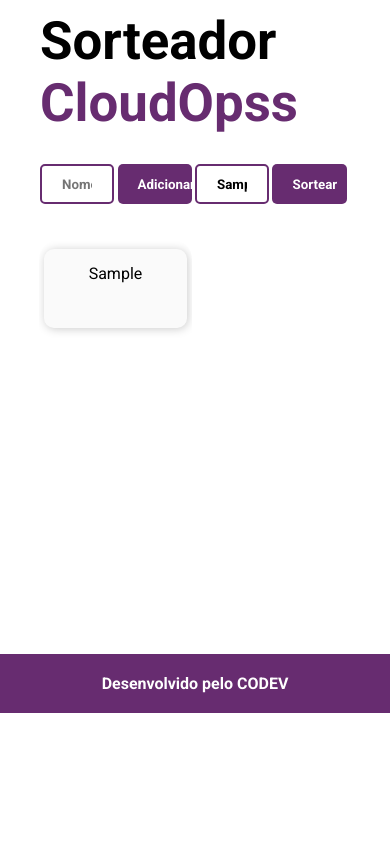
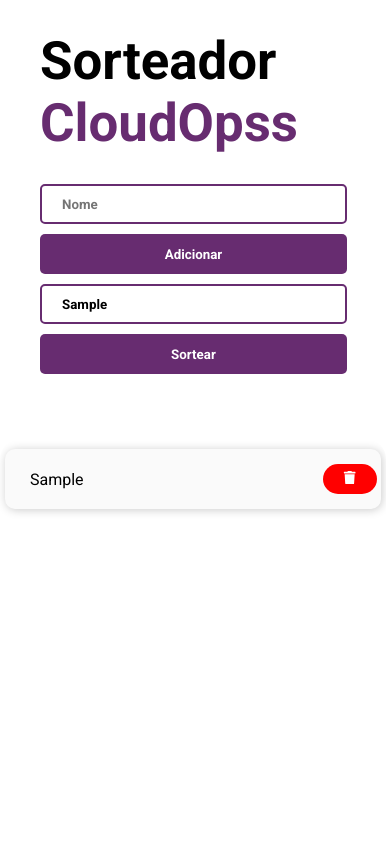
Before and after one commit to HermandoThiago/Sorteador-React, a React (Create React App) app: page / in a window 390 px wide. Both pictures are taken after typing "Sample", "Sample" into the empty fields and a click on the button "Adicionar". Shown: the top 844 px of the page. Built offline with nearby package versions, Linux system fonts and the light colour scheme.

Commit message:
melhoramento de design

```diff
--- a/src/components/Lista.jsx
+++ b/src/components/Lista.jsx
@@ -5,8 +5,12 @@
 
     return(
         <div className="concorrente">
-            <span>{props.nome} </span>
-            <button onClick={props.delete}>{<FaTrash />}</button>
+            <div className="nome">
+                <span>{props.nome} </span>
+            </div>
+            <div className="deletar-button">
+                <button onClick={props.delete}>{<FaTrash />}</button>
+            </div>
         </div>
     );
 }
--- a/src/components/ModalSorteado.jsx
+++ b/src/components/ModalSorteado.jsx
@@ -7,7 +7,7 @@
             <div className={props.modal ? "modal-sorteado mostrar" : "modal-sorteado"}>
                 <div className="box-modal">
                     <div className="sorteado">
-                        <h2>O ganhador do {props.premio}</h2>
+                        <h2>O ganhador do prêmio <span className="premio">{props.premio}</span></h2>
                         <p>{props.sorteado}</p>
                     </div>
                     <div className="botoes">
--- a/src/components/Sorteador.jsx
+++ b/src/components/Sorteador.jsx
@@ -65,6 +65,7 @@
         setLista(newList);
         setSorteado("");
         setModal(false);
+        setPremio("");
     }
 
     function fecharModal(){
@@ -128,8 +129,7 @@
                         }
                     </div>
                 </div>
-
-                    <footer>Desenvolvido pelo <span>CODEV</span></footer>
+                <footer>Desenvolvido pelo <span>CODEV</span></footer>
             </section>
         </>
     );
--- a/src/styles/modalSorteado.scss
+++ b/src/styles/modalSorteado.scss
@@ -1,11 +1,13 @@
+@import url('https://fonts.googleapis.com/css2?family=Roboto:wght@100;400;700&display=swap');
+
 .modal-sorteado{
 
-    width: 100vw;
+    width: 100%;
     height: 100vh;
     display: none;
     justify-content: center;
     align-items: center;
-    background-color: rgba(128, 128, 128, 0.4);
+    background-color: rgba(128, 128, 128, 0.2);
     position: absolute;
 
     .box-modal{
@@ -16,16 +18,20 @@
         padding: 30px;
         background-color: white;
         box-shadow: 3px 3px 10px rgba(0, 0, 0, 0.208);
-        border-radius: 10px;
+        border-radius: 5px;
         animation: modalAnimation;
         animation-duration: 1s;
 
         .sorteado{
             display: flex;
-            justify-content: center;
+            flex-direction: column;
             align-items: center;
             height: 80%;
+            .premio{
+                color: #672c70;
+            }
             p{
+                margin-top: 10px;
                 font-weight: bold;
                 font-size: 1.5rem;
             }
@@ -34,12 +40,16 @@
         button{
             padding: 10px 20px;
             margin-right: 10px;
-            border-radius: 10px;
+            border-radius: 5px;
             border: 0;
             color: white;
             background-color: #672c70;
             font-weight: bold;
             cursor: pointer;
+        }
+
+        button:nth-child(2){
+            background-color: red;
         }
 
     }
--- a/src/styles/sorteador.scss
+++ b/src/styles/sorteador.scss
@@ -10,10 +10,12 @@
 .container{
 
     width: 100%;
+    height: 100vh;
     display: flex;
     flex-direction: column;
     justify-content: center;
     align-items: center;
+    padding-top: 20px;
 
     .title{
 
@@ -66,17 +68,29 @@
 
     }
 
+
+
+    footer{
+        width: 100%;
+        text-align: center;
+        background-color: #672c70;
+        color: #fff;
+        font-weight: bold;
+        padding: 20px 0px;
+    }
+
 }
 
 .listagem{
 
-    height: 400px;
+    height: auto;
     display: flex;
     flex-direction: row;
     width: 80%;
     justify-content: center;
     align-items: center;
     margin: 15px auto;
+    flex-wrap: wrap;
 
     .listagem-ganhador-premio{
 
@@ -134,10 +148,21 @@
             margin-bottom: 8px;
             border-radius: 10px;
             box-shadow: 1px 1px 10px rgba(0, 0, 0, 0.208);
-            text-align: center;
+            display: flex;
+            overflow-x: visible;
+            flex-direction: row;
+            align-items: center;
+            justify-content: center;
+
+            .nome{
+                width: 90%;
+            }
+
+            .deletar-button{
+                width: 10%;
+            }
 
             button{
-                margin-left: 200px;
                 padding: 7px 20px;
                 background-color: red;
                 border: 0;
@@ -152,17 +177,37 @@
 
 }
 
+/* RESPONSIVIDADE */
 
+/* MOBILE */
+@media screen and (max-width: 768px) {
 
+    .container{
+            height: 100%;
+        .add{
+            width: 100%;
+            input{
+                width: 100%;
+                margin-bottom: 10px;
 
+            }
+            button{
+                width: 100%;
+                margin-bottom: 10px;
+            }
+        }
 
-footer{
+    }
 
-    width: 100%;
-    text-align: center;
-    background-color: #672c70;
-    color: #fff;
-    font-weight: bold;
-    padding: 20px 0px;
+    .listagem{
+        width: 100%;
+        height: 100%;
+        .listagem-concorrentes{
+            width: 100%;
+        }
+        .listagem-ganhador-premio{
+            width: 100%;
+        }
+    }
 
 }
```
